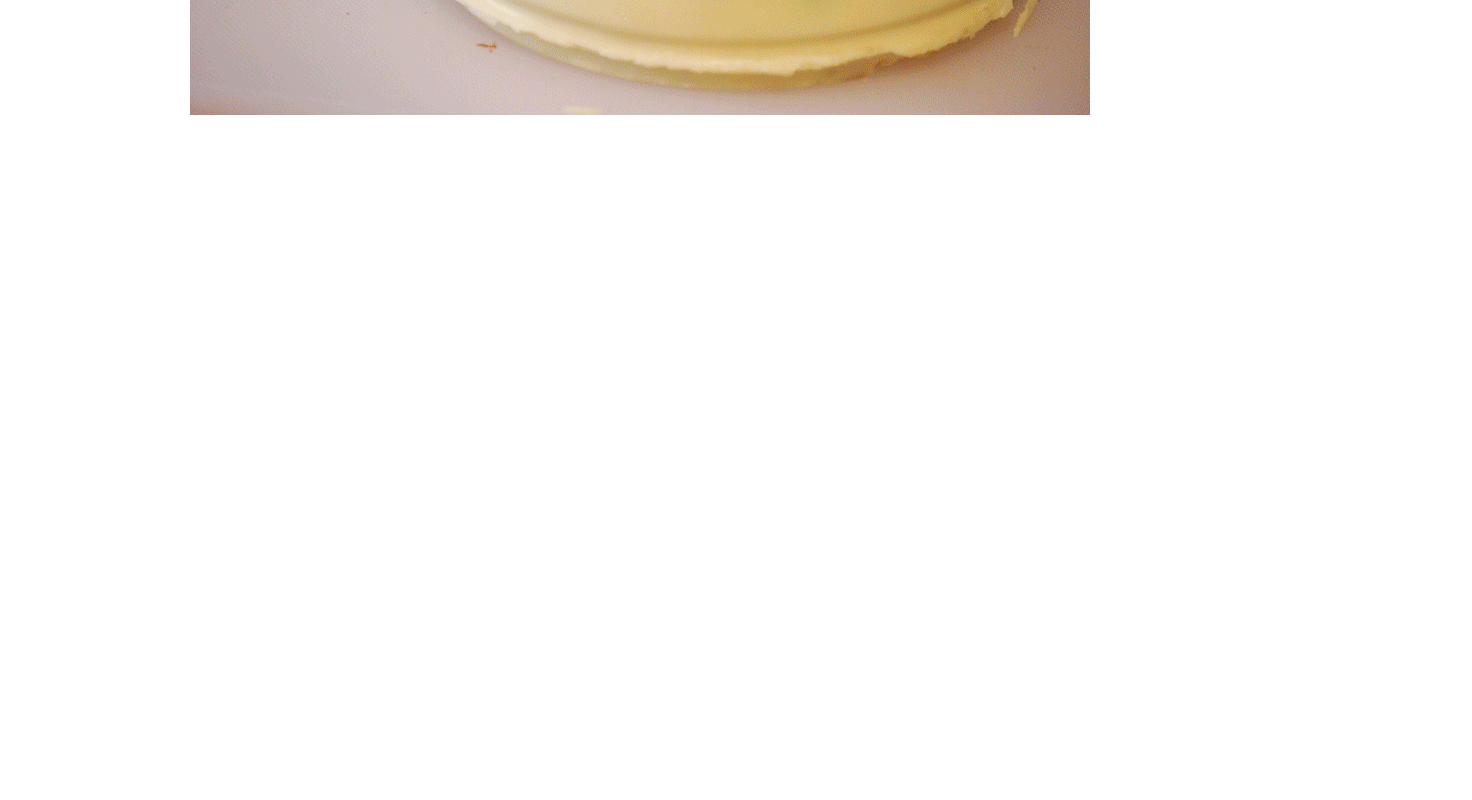
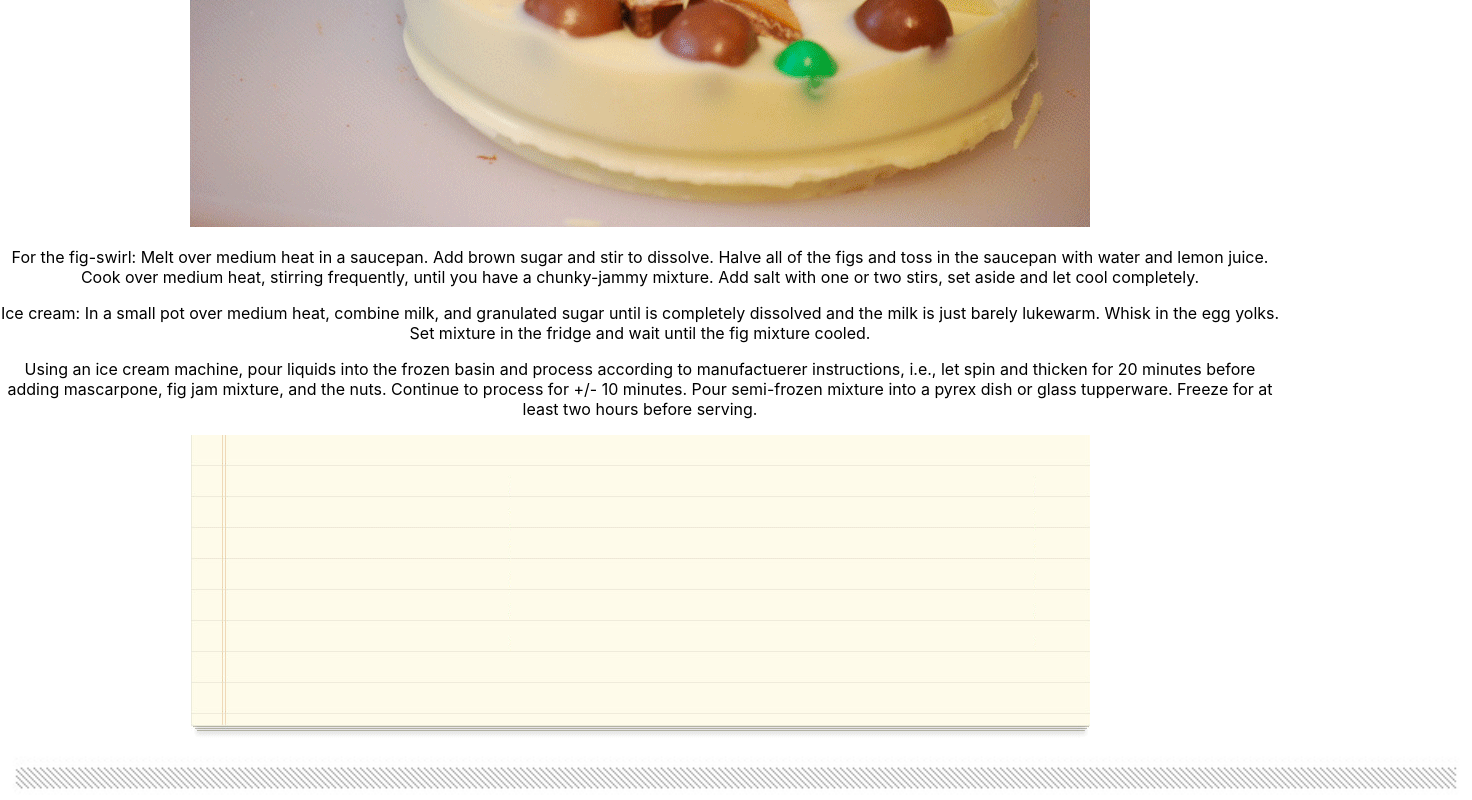
Before and after one commit to katiejonesyo/lab1-react-chocolate-pizza, a React (Create React App) app: page / in a window 1280 px wide. Shown: the part 797-1597 px from the top of the page, 1472 px wide, since content can reach past the window. Before the commit the page ends 916 px from the top, so only its background shows below. Built offline with nearby package versions, Linux system fonts and the light colour scheme.

Commit message:
body text,list image, footer, and greyline

```diff
--- a/src/App.js
+++ b/src/App.js
@@ -1,7 +1,10 @@
-import Chocolatepizza from './Chocolatepizza.js';
+//import Chocolatepizza from './Chocolatepizza.js';//
 import './App.css';
 import header from './assets/head.png';
 import pizza from './assets/choco-pizza.png';
+import listbg from './assets/list-bg.png';
+import greyline from './assets/horizontal-grey-line.png';
+
 
 function App() {
   return (
@@ -9,9 +12,30 @@
       <header className="App-header">
         <img src={header} className="head" alt="head" />
         <h1>Chocolate Pizza</h1>
+        <h2>POSTED ON 15 DEC 2013 / DESSERTS</h2>
       </header>
       <img src={pizza} className="pizza" alt="pizza" />
+      <body>
+      <p>For the fig-swirl: Melt over medium heat in a saucepan. Add brown sugar and stir to dissolve.
+        Halve all of the figs and toss in the saucepan with water and lemon juice. Cook over medium heat,
+    stirring frequently, until you have a chunky-jammy mixture. Add salt with one or two stirs, set aside and let cool completely.
+    </p>
+    <p>Ice cream: In a small pot over medium heat, combine milk, and granulated sugar until is completely dissolved
+        and the milk is just barely lukewarm. Whisk in the egg yolks. Set mixture in the fridge and wait until the
+        fig mixture cooled.
+    </p>
+    <p>Using an ice cream machine, pour liquids into the frozen basin and process according to manufactuerer instructions, i.e.,
+        let spin and thicken for 20 minutes before adding mascarpone, fig jam mixture, and the nuts.
+        Continue to process for +/- 10 minutes. Pour  semi-frozen mixture into a pyrex dish or glass tupperware. Freeze for at least
+        two hours before serving.
+    </p>
+    <img src={listbg} className="list" alt="list" />
+    </body>
+    <footer>
+    <img src={greyline} className="greyline" alt="greyline" />
+    </footer>
     </div>
+
   );
 }
 
```
